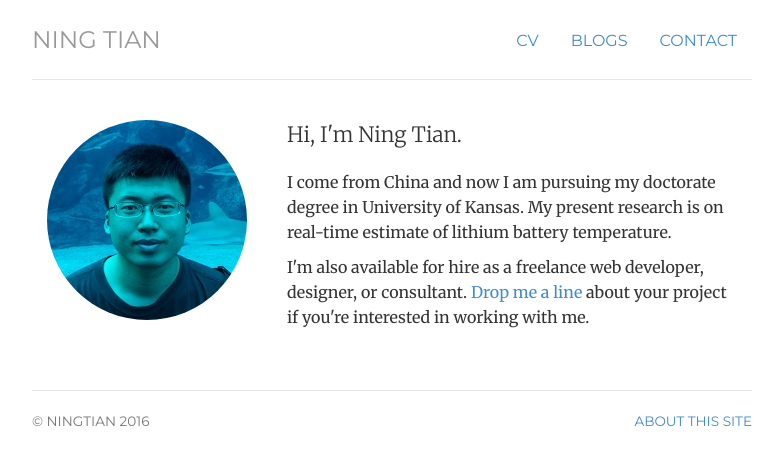
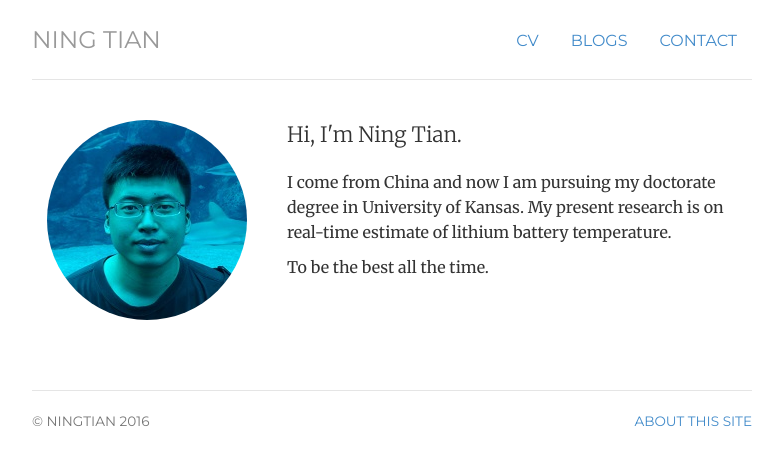
Before and after one commit to ningtian/ningtian.github.io, a Jekyll site: the page built from index.html, in a window 1280 px wide. Shown: the top 465 px of the page, without its empty margins (248-1031 px from the left). Built offline with Jekyll 4.4.1, drawn with Linux system fonts in a browser that asks for light colours.

Commit message:
Update index.html

```diff
--- a/index.html
+++ b/index.html
@@ -15,8 +15,7 @@ description: Ning Tian is a phd student living and working in Lawrence.
 	<p class="lead">Hi, I'm <span itemprop="name">Ning Tian.</span></p>
 	<p>I come from China and now I am pursuing my doctorate degree in University of Kansas. My present research is on real-time estimate of lithium battery temperature.</p>
 
-
-	<p>I'm also available for hire as a <span itemprop="title">freelance web developer, designer, or consultant</span>. <a href="contact">Drop me a line</a> about your project if you're interested in working with me.</p>
+	<p>To be the best all the time.</p>
 	</div>
 </div>
 <!-- </div> -->
```
